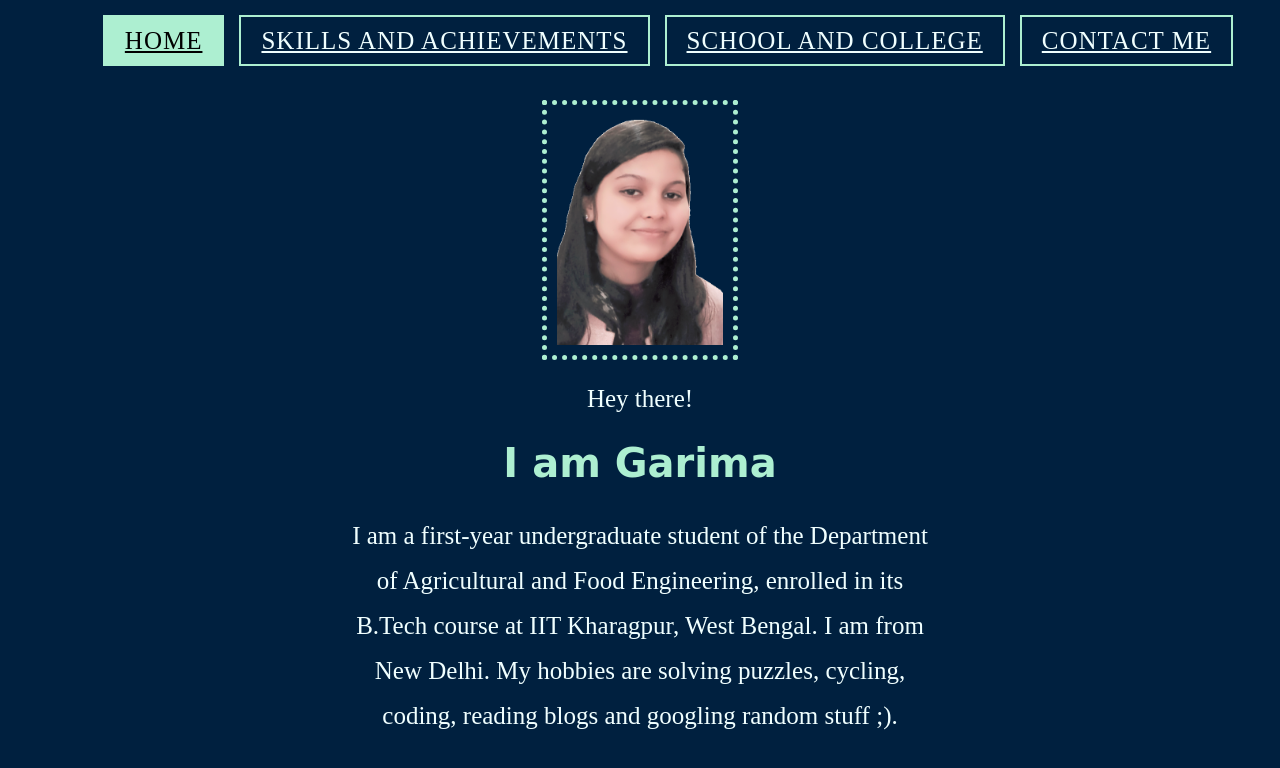
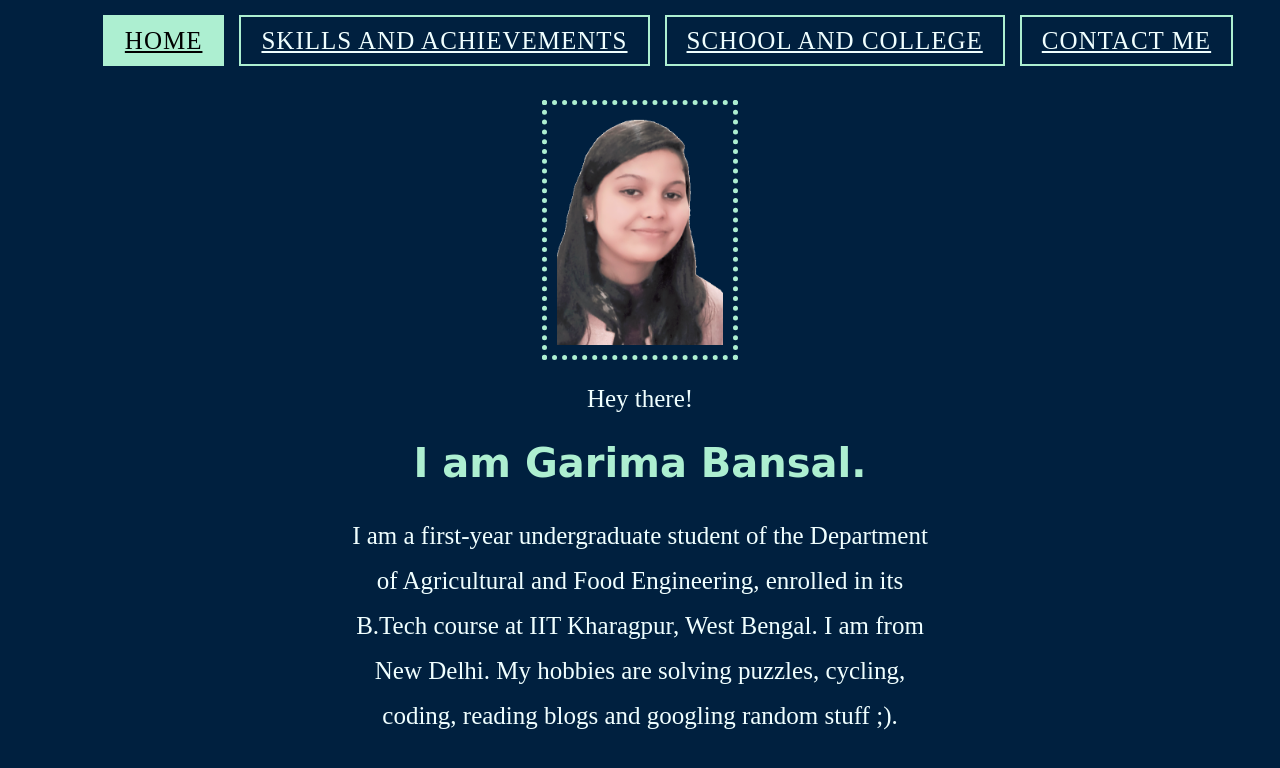
Before and after one commit to GarimaBansal72/portfolio, a plain HTML site: page index.html in a window 1280 px wide. Drawn offline with Linux system fonts and the light colour scheme.

Commit message:
Update index.html

```diff
--- a/index.html
+++ b/index.html
@@ -18,7 +18,7 @@
             <img src="images/Garimapic.jpg" alt="My Image" height="230" class="my-image">
             <div class="about-me">
                 <p>Hey there!</p>
-                <h1>I am Garima</h1>
+                <h1>I am Garima Bansal.</h1>
                 <p class="intro">
                     I am a first-year undergraduate student of
                     the Department of Agricultural and Food Engineering,
```
